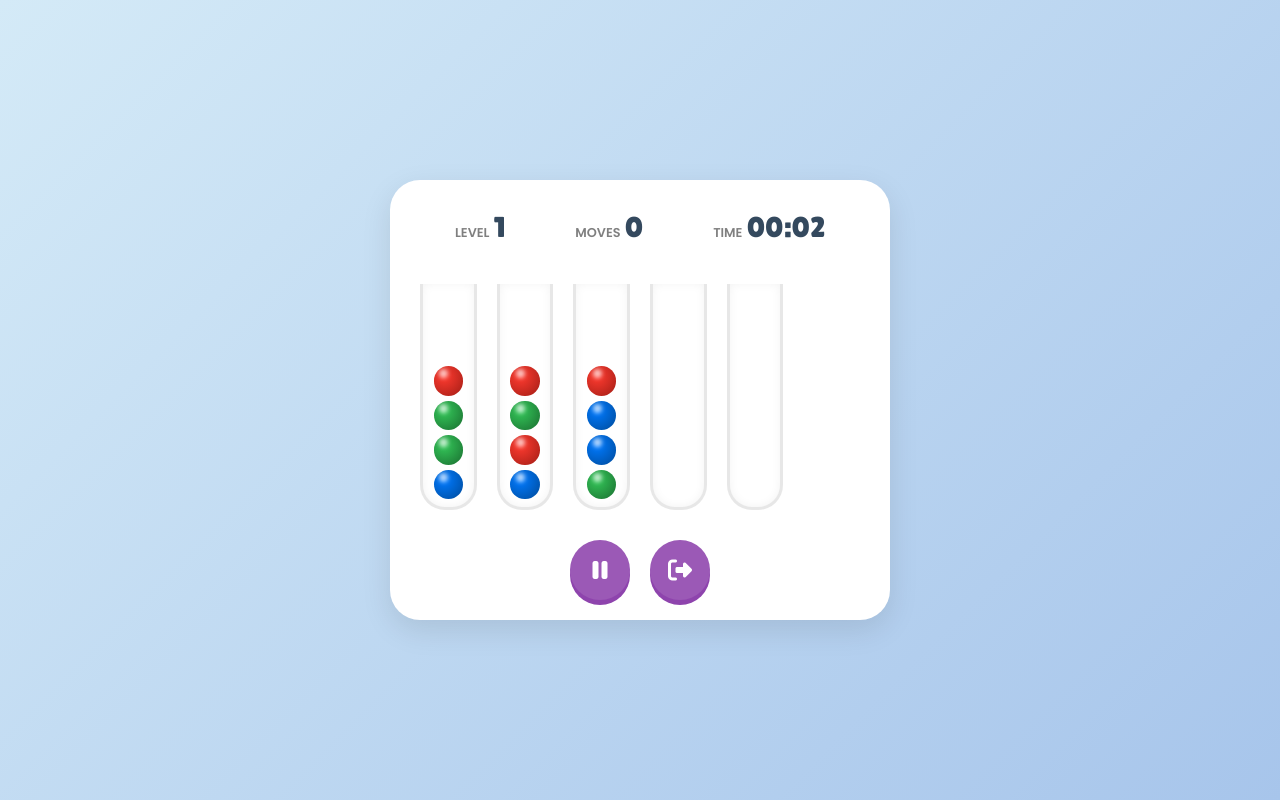
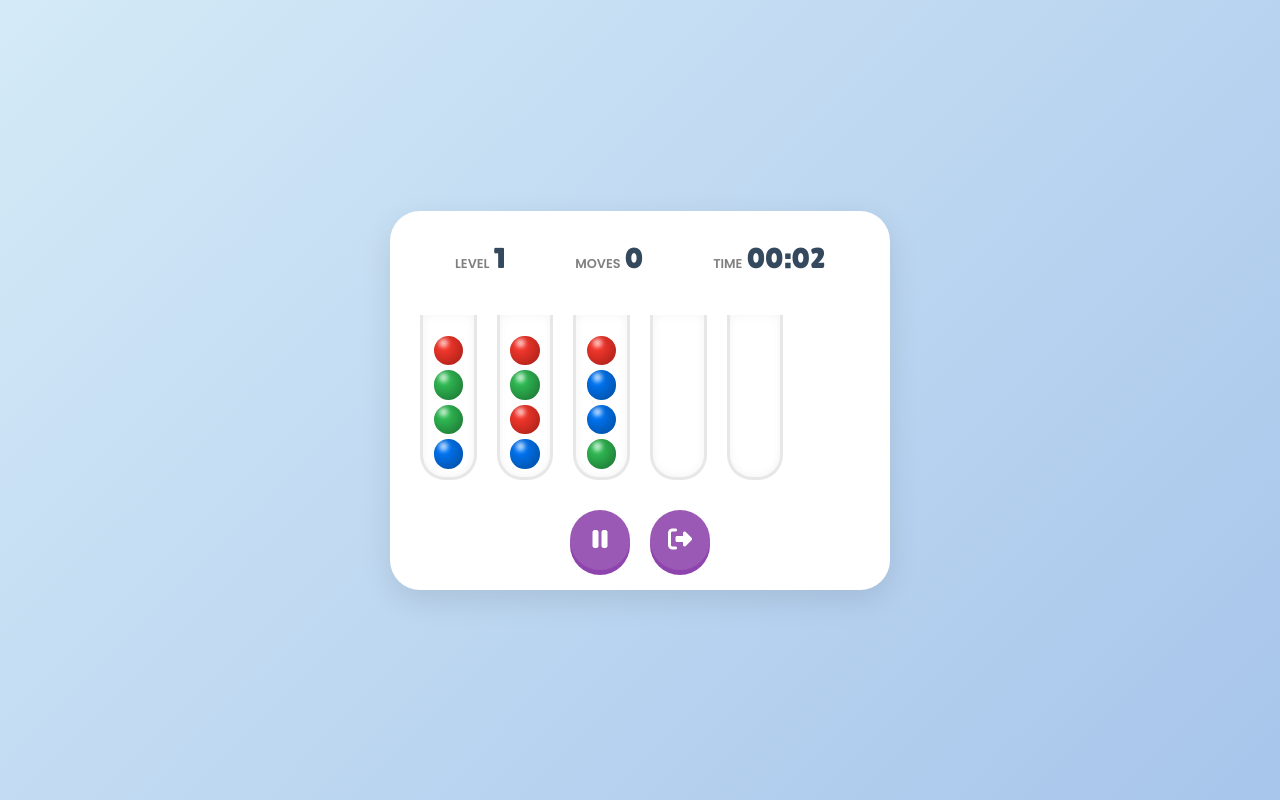
Before and after one commit to prathameshvattamwar/bubble_sorting_game, a plain HTML site: page index.html in a window 1280 px wide. Both pictures are taken after a click on the button "START GAME". Drawn offline with Linux system fonts and the light colour scheme.

Commit message:
Update style.css

```diff
--- a/style.css
+++ b/style.css
@@ -259,7 +259,7 @@ body {
 .tube {
   width: 100%;
   aspect-ratio: 1 / 4;
-  max-height: 240px;
+  max-height: 165px;
   background: rgba(255, 255, 255, 0.3);
   border: 3px solid rgb(226 226 226 / 80%);
   border-top: none;
```
